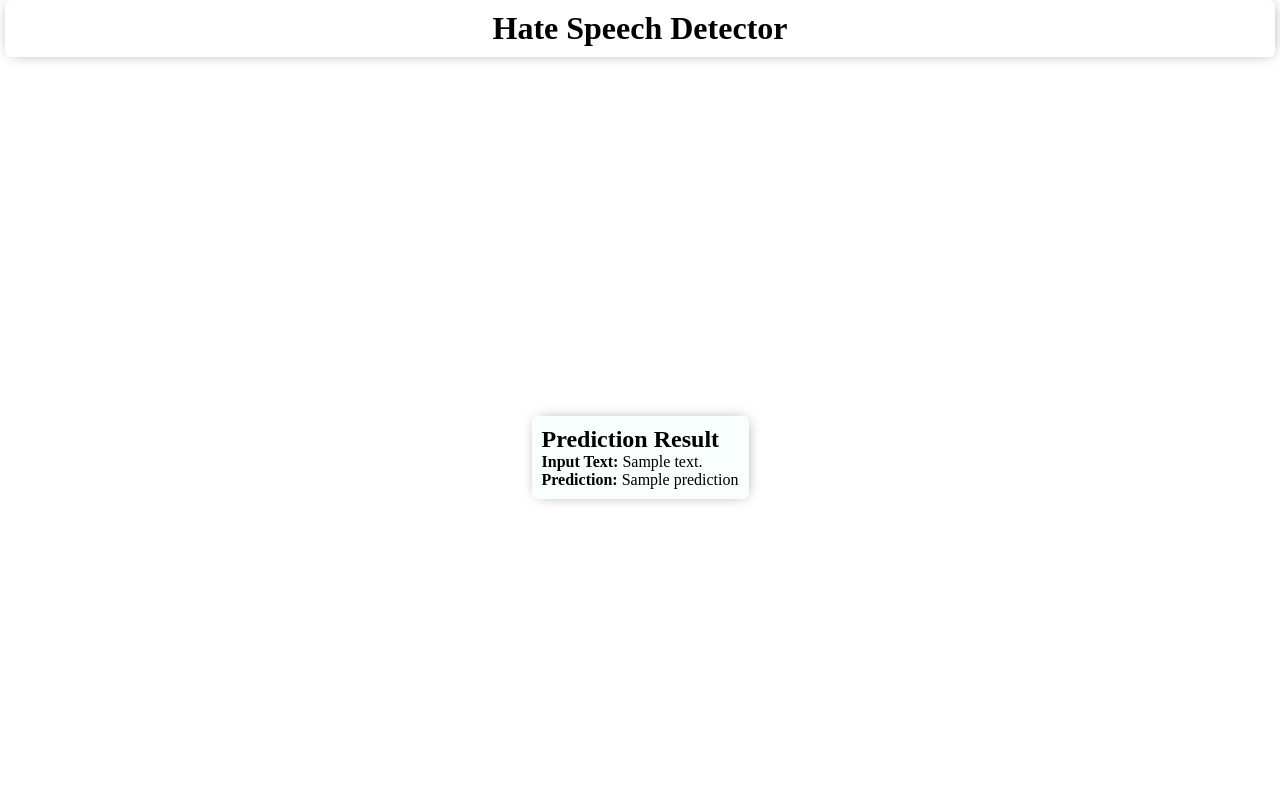
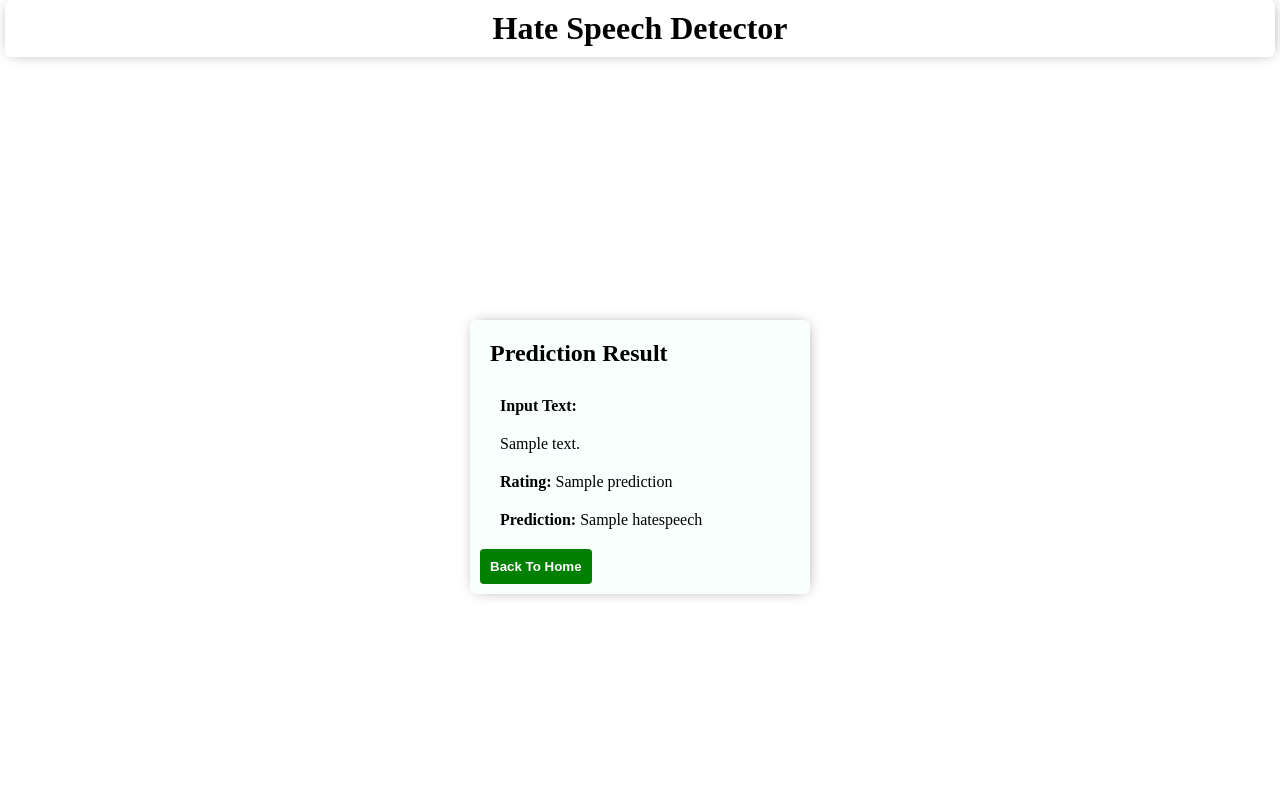
Before and after one commit to ralphxp/suzie, a Flask app: template templates/result.html in a window 1280 px wide. Run offline with Flask 3, Linux system fonts and the light colour scheme; the template is opened without the code that fills it: most values are stand-ins (such as "Sample title", 1, 10 or a date in 2020).

Commit message:
modified:   app.py modified:   app_v1.py modified:   static/css/styles.css modified:   templates/result.html

```diff
--- a/app.py
+++ b/app.py
@@ -7,17 +7,17 @@ import numpy as np
 app = Flask(__name__)
 
 # Load pre-trained BERT model and tokenizer
-tokenizer = BertTokenizer.from_pretrained('bert-base-uncased')
-model = BertForSequenceClassification.from_pretrained('bert-base-uncased')
-model.eval()
+# tokenizer = BertTokenizer.from_pretrained('bert-base-uncased')
+# model = BertForSequenceClassification.from_pretrained('bert-base-uncased')
+# model.eval()
 
 # Function to process text and make predictions
-def predict(text):
-    inputs = tokenizer(text, padding=True, truncation=True, return_tensors="pt")
-    outputs = model(**inputs)
-    logits = outputs.logits
-    probabilities = torch.softmax(logits, dim=1).detach().numpy()
-    return np.argmax(probabilities)
+# def predict(text):
+#     inputs = tokenizer(text, padding=True, truncation=True, return_tensors="pt")
+#     outputs = model(**inputs)
+#     logits = outputs.logits
+#     probabilities = torch.softmax(logits, dim=1).detach().numpy()
+#     return np.argmax(probabilities)
 
 @app.route('/')
 def home():
@@ -26,9 +26,9 @@ def home():
 @app.route('/predict', methods=['POST'])
 def predict_text():
     text = request.form['text']
-    prediction = predict(text)
-    result = "Hate Speech" if prediction == 1 else "Not Hate Speech"
-    return render_template('result.html', text=text, prediction=result)
+    # prediction = predict(text)
+    # result = "Hate Speech" if prediction == 1 else "Not Hate Speech"
+    return render_template('result.html', text=text, prediction="result")
 
 if __name__ == '__main__':
     app.run(debug=True)
--- a/static/css/styles.css
+++ b/static/css/styles.css
@@ -50,6 +50,19 @@ textarea:focus-visible{
     border:none
 }
 
+.r-head{
+    padding: 10px;
+}
+
+.r-body{
+    padding: 10px;
+    min-width: 320px;
+}
+
+.r-body p{
+    padding: 10px;
+}
+
 @media screen and (max-width: 720px)
 {
     .container{
--- a/templates/result.html
+++ b/templates/result.html
@@ -15,9 +15,20 @@
         </div>
         <div class="container">
             <div class="section one">
-                <h2>Prediction Result</h2>
-                <p><strong>Input Text:</strong> {{ text }}</p>
-                <p><strong>Prediction:</strong> {{ prediction }}</p>
+                <div class="r-head">
+                   <h2>Prediction Result</h2>
+                </div>
+
+                <div class="r-body">
+                    <p><strong>Input Text:</strong></p>
+                    <p>{{ text }}</p>
+
+                    <p><strong>Rating:</strong> {{ prediction }}</p>
+                    <p><strong>Prediction:</strong> {{ hatespeech }}</p>
+                </div>
+
+                <button onclick="window.location='/'">Back to Home</button>
+
             </div>
         </div>
 
```
Also changed, not shown: app_v1.py (+5 -2 lines).
